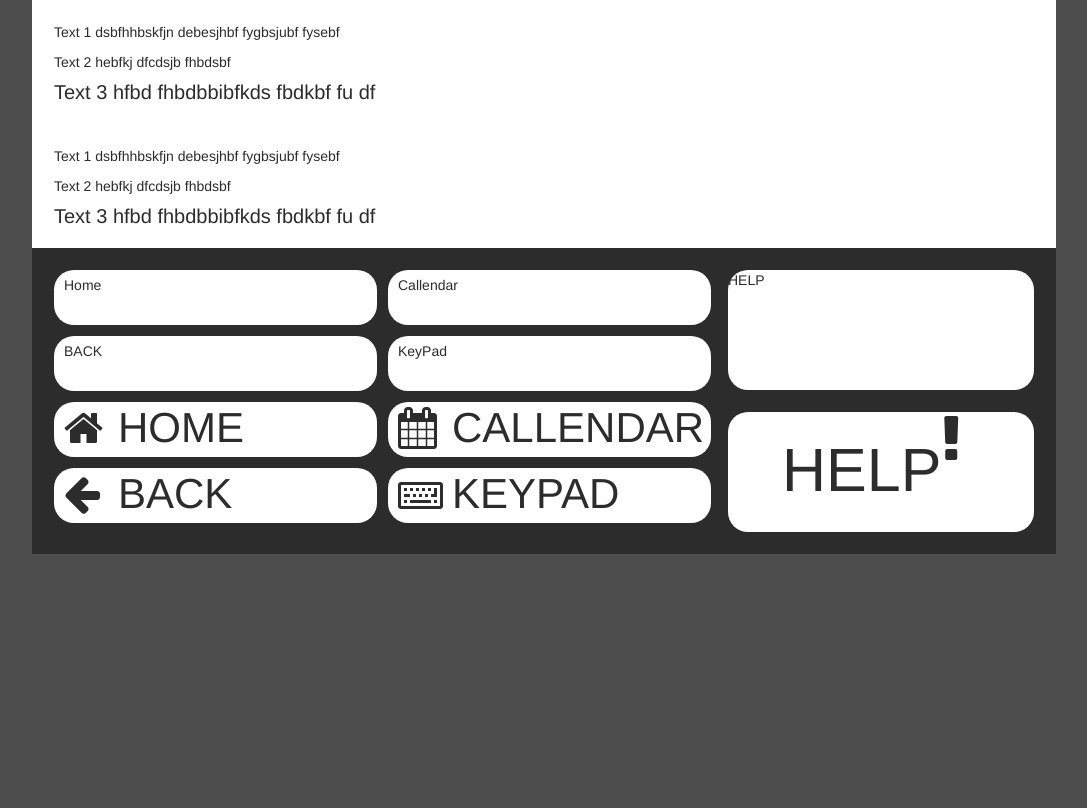
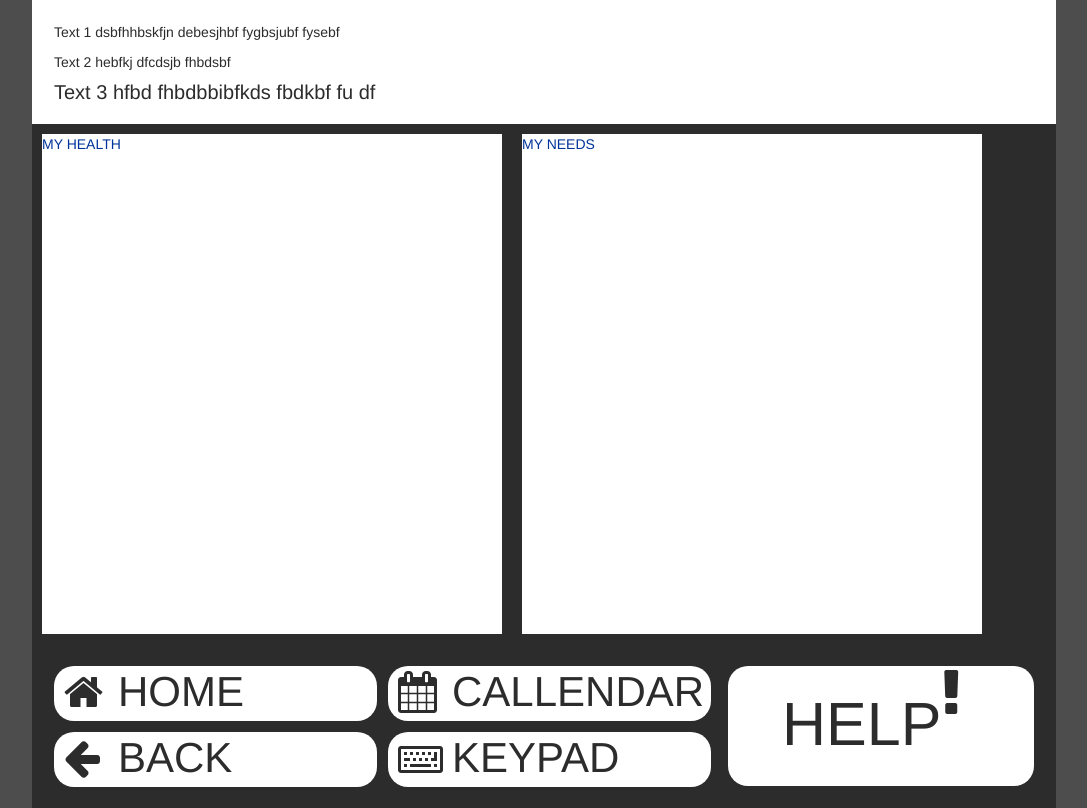
Before and after one commit to davealbert/HealthHackDublin2013-html, a CodeIgniter app: page / in a window 1280 px wide. Shown: the whole page, without its empty margins (96-1183 px from the left). Before the commit the page ends 554 px from the top, so only its background shows below. Run offline with CodeIgniter, Linux system fonts and the light colour scheme; some libraries are stand-ins or nearby versions.

Commit message:
Created 1button, 2button, 4button .phps. Updated welcome_message.php

```diff
--- a/application/views/welcome_message.php
+++ b/application/views/welcome_message.php
@@ -1,44 +1,24 @@
+<style>
+.twoButton {
+	background-color: white;
+	width: 460px;
+	height:500px;
+	margin: 10px;
+	float:left;
+	color:#2c2c2c;
+}
 
-<!-- <div id="container">
-	<h1>Welcome to CodeIgniter!</h1>
-
-	<div id="body">
-		<p>The page you are looking at is being generated dynamically by CodeIgniter.</p>
-
-		<p>If you would like to edit this page you'll find it located at:</p>
-		<code>application/views/welcome_message.php</code>
-
-		<p>The corresponding controller for this page is found at:</p>
-		<code>application/controllers/welcome.php</code>
-
-		<p>If you are exploring CodeIgniter for the very first time, you should start by reading the <a href="user_guide/">User Guide</a>.</p>
-	</div>
-
-	<p class="footer">Page rendered in <strong>{elapsed_time}</strong> seconds</p>
-</div> -->
+a.fill-div {
+    display: block;
+    height: 100%;
+    width: 100%;
+    text-decoration: none;
+}
+	</style>
 <div id="wrapper">
-	<div id="pageHeadtext">
-		<p>Text 1 dsbfhhbskfjn debesjhbf fygbsjubf fysebf</p>
-		<p>Text 2 hebfkj dfcdsjb fhbdsbf</p>
-		<p style="font-size:20px;">Text 3 hfbd fhbdbbibfkds fbdkbf fu df</p>
-	</div>
-
 	<div id="pageContent">
-		<div class="colorDiv1"></div>
-		<div class="colorDiv1"></div>
-		<div class="colorDiv1"></div>
-		<div class="colorDiv1"></div>
+		<div class="twoButton"><a href="<?php echo base_url('myhealth');?>" class="fill-div"> MY HEALTH</a></div>
+		<div class="twoButton"><a href="<?php echo base_url('myneeds');?>" class="fill-div"> MY NEEDS</a></div>
 		<div style="clear:both;"></div>
 	</div>
-
-	<div id="pageNav">
-		<div id="pageNavLeft">
-			<div class="navButton1">Home</div>
-			<div class="navButton1">Callendar</div>
-			<div class="navButton1">BACK</div>
-			<div class="navButton1">KeyPad</div>
-			<div style="clear:both;"></div>
-		</div>
-		<div class="navButton2">HELP</div>
-	</div>
 </div>
```
Also changed, not shown: application/views/4button.php (added, +19 -0 lines), application/views/my_health.php (deleted, +0 -7 lines), application/views/my_needs.php (deleted, +0 -7 lines), application/views/1button.php (added), application/views/2button.php (added).
